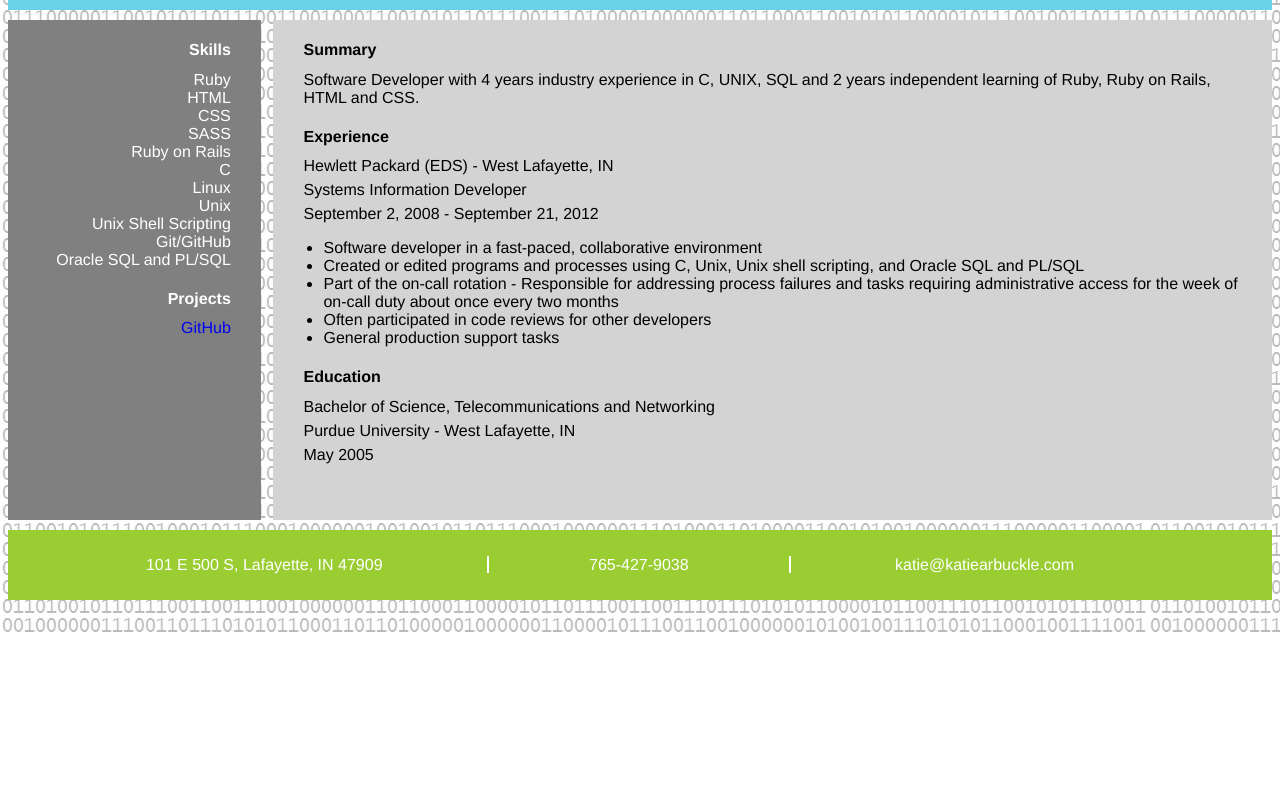
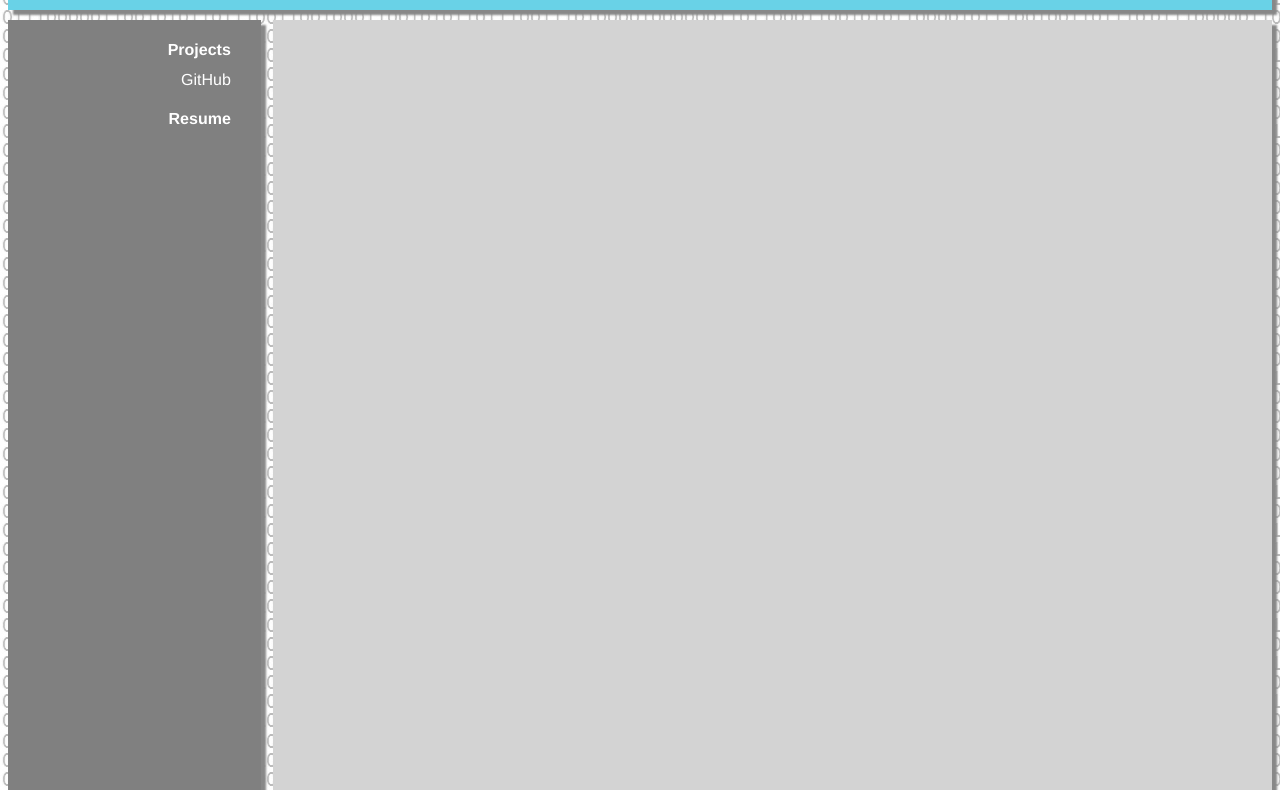
Before and after one commit to katiejo72/katiearbuckle, a plain HTML site: page index.html in a window 1280 px wide. Shown: the part 164-954 px from the top of the page. Before the commit the page ends 800 px from the top, so only its background shows below. Drawn offline with Linux system fonts and the light colour scheme.

Commit message:
Moved Resume
Moved the actual resume info to a new page. Index will be welcome page.
Added shadow to the boxes.

```diff
--- a/index.html
+++ b/index.html
@@ -11,39 +11,12 @@
     		<p>- Software Developer -</p>
     	</div>
     	<div class="left">
-    		<h4>Skills</h4>
-    			<p>Ruby</p>
-    			<p>HTML</p>
-    			<p>CSS</p>
-    			<p>SASS</p>
-    			<p>Ruby on Rails</p>
-    			<p>C</p>
-    			<p>Linux</p>
-    			<p>Unix</p>
-    			<p>Unix Shell Scripting</p>
-    			<p>Git/GitHub</p>
-    			<p>Oracle SQL and PL/SQL</p>
     		<h4>Projects</h4>
     			<p><a href="https://github.com/katiejo72" target="_blank">GitHub</a></p>
+            <h4><a href="resume.html">Resume</a></h4>
     	</div>
     	<div class="right">
-    		<h4>Summary</h4>
-    		<p>Software Developer with 4 years industry experience in C, UNIX, SQL and 2 years independent learning of Ruby, Ruby on Rails, HTML and CSS.</p>
-    		<h4>Experience</h4>
-    		<p>Hewlett Packard (EDS) - West Lafayette, IN</p>
-    		<p>Systems Information Developer</p>
-    		<p>September 2, 2008 - September 21, 2012</p>
-    		<ul>
-    			<li>Software developer in a fast-paced, collaborative environment</li>
-    			<li>Created or edited programs and processes using C, Unix, Unix shell scripting, and Oracle SQL and PL/SQL</li>
-    			<li>Part of the on-call rotation - Responsible for addressing process failures and tasks requiring administrative access for the week of on-call duty about once every two months</li>
-    			<li>Often participated in code reviews for other developers</li>
-    			<li>General production support tasks</li>
-    		</ul>
-    		<h4>Education</h4>
-    		<p>Bachelor of Science, Telecommunications and Networking</p>
-    		<p>Purdue University - West Lafayette, IN</p>
-    		<p>May 2005</p>
+
     	</div>
     	<div id="footer">
     		<ul>
--- a/public/css/stylesheet.css
+++ b/public/css/stylesheet.css
@@ -7,6 +7,10 @@
 body {
 	background-image: url("../images/Binary-Gray.jpg");
 	background-attachment: fixed;
+}
+
+div {
+	box-shadow: 5px 5px 2px #888888;
 }
 
 #header {
@@ -39,7 +43,7 @@ h4 {
 	text-align: right;
 	position: relative;
 	float: left;
-	height: 500px;
+	height: 800px;
 	width: 20%;
 	margin-right: 10px;
 	margin-bottom: 10px;
@@ -54,6 +58,7 @@ h4 {
 
 a {
 	text-decoration: none;
+	color: white;
 }
 
 a:hover {
@@ -68,7 +73,7 @@ a:visited {
 	background-color: #D3D3D3;
 	position: relative;
 	float: right;
-	height: 500px;
+	height: 800px;
 	width: 79%;
 	margin-bottom: 10px;
 }
@@ -101,12 +106,12 @@ a:visited {
 #footer li {
 	list-style-type: none;
 	display: inline;
-	margin-right: 100px;
+	margin-right: 5%;
 }
 
 #border {
 	border-left: 2px solid white;
 	border-right: 2px solid white;
-	padding-left: 100px;
-	padding-right: 100px;
+	padding-left: 5%;
+	padding-right: 5%;
 }
```
Also changed, not shown: resume.html (added, +57 -0 lines).
